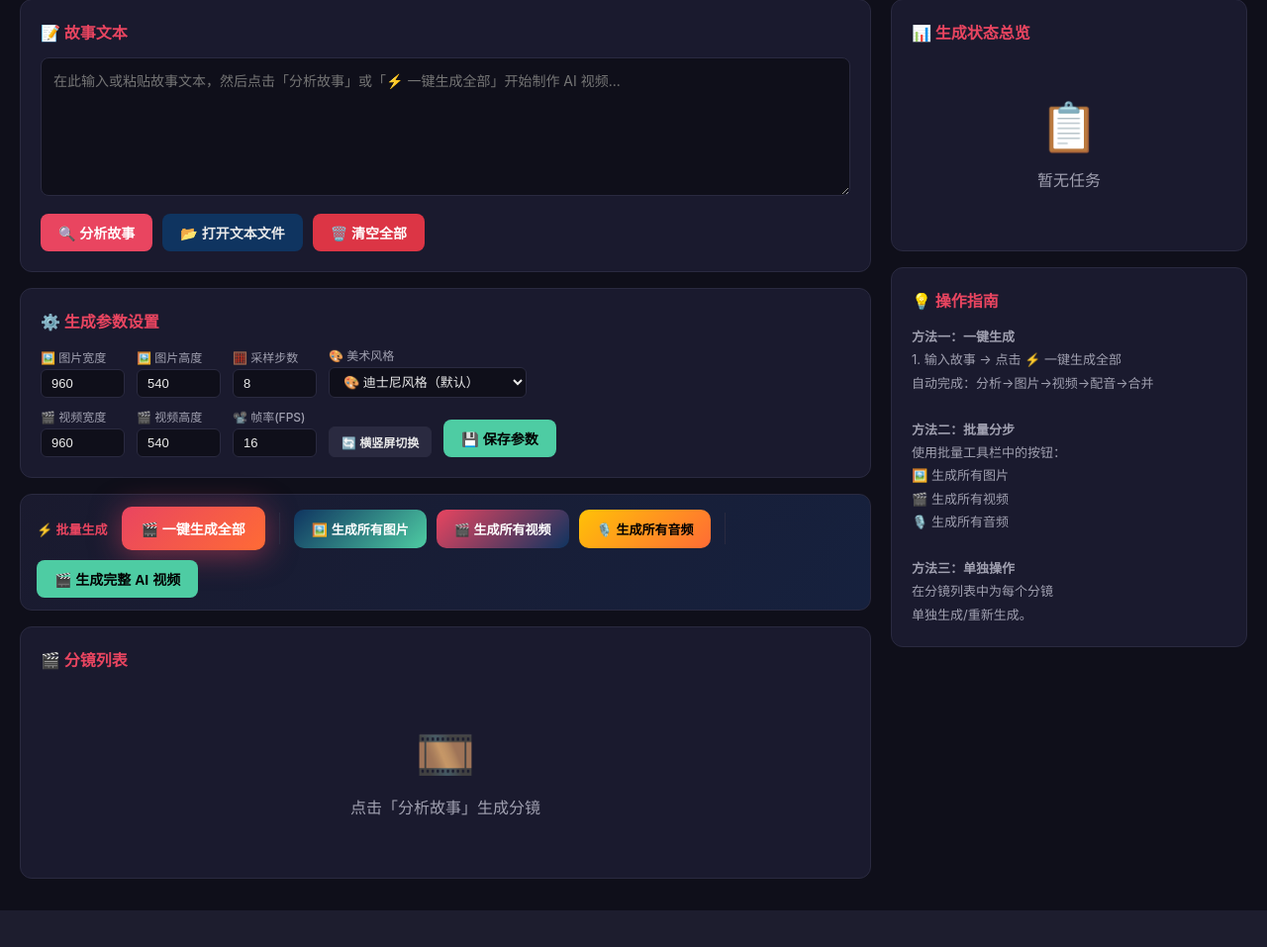
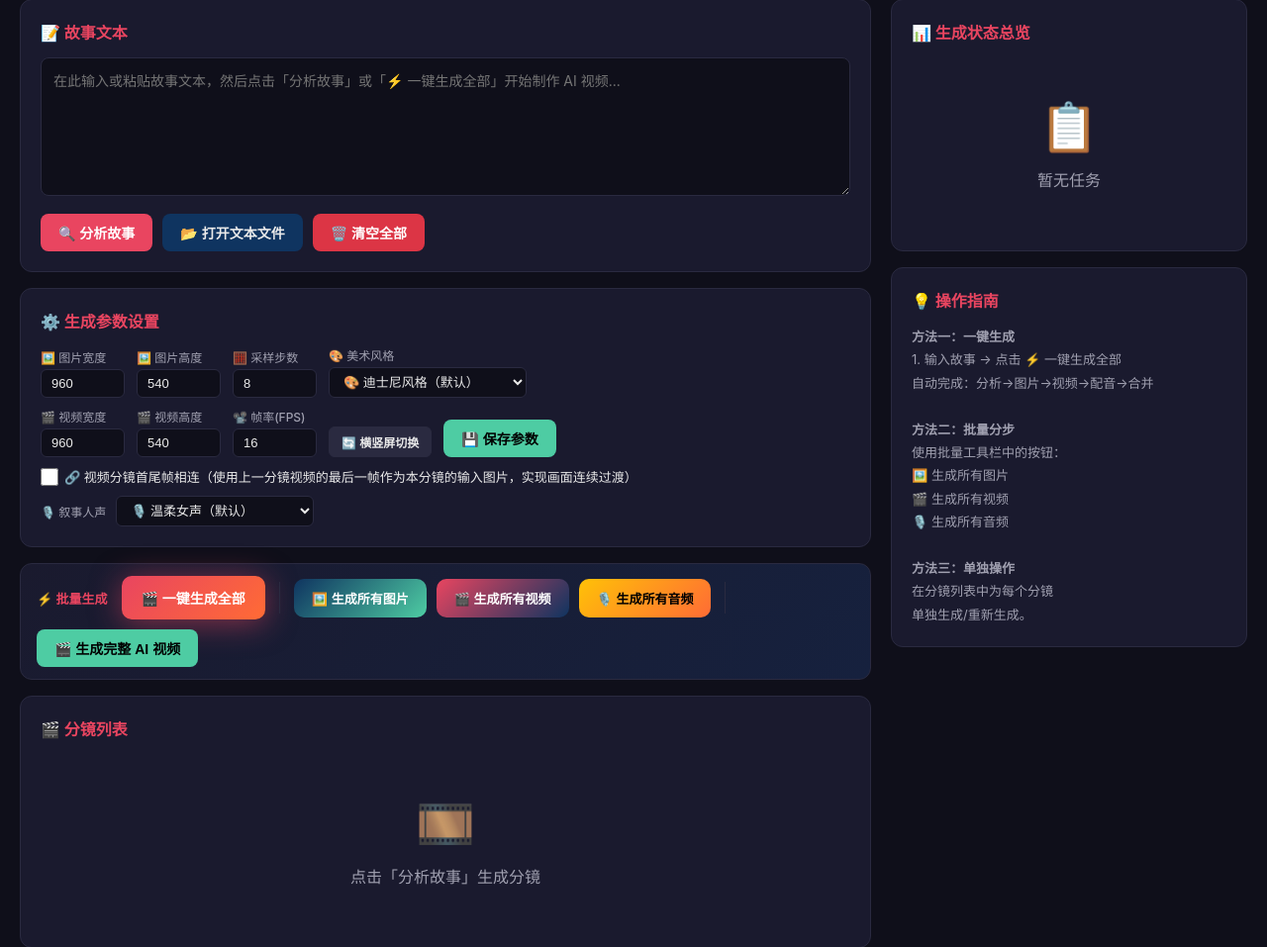
Before and after one commit to xlzhen-940218/AITextToVideo, a Flask app: page / in a window 1280 px wide. Shown: the part 107-1064 px from the top of the page at 99% size. Before the commit the page ends 1027 px from the top, so only its background shows below. Run offline with Flask 3, Linux system fonts and the light colour scheme.

Commit message:
新增视频首尾帧相连和多人配音

```diff
--- a/app.py
+++ b/app.py
@@ -34,6 +34,26 @@ CONFIG_FILE = "private_config.yaml"         # 私有 API Key 配置（不纳入
 INPUT_STORY_FILE = "story.txt"              # 输入故事文件
 OUTPUT_DIR = get("output_dir", "storyboard_output")
 COMFYUI_OUTPUT_DIR = get("comfyui.output_dir", r"F:\ComfyUI\output")
+
+# ================= 叙事人声音库（用于前端下拉菜单） =================
+NARRATOR_VOICES = [
+    {"value": "温柔女声", "label": "🎙️ 温柔女声（默认）"},
+    {"value": "知性旁白女", "label": "🎙️ 知性旁白女"},
+    {"value": "沉稳权威女", "label": "🎙️ 沉稳权威女"},
+    {"value": "温暖磁性女", "label": "🎙️ 温暖磁性女"},
+    {"value": "清甜推销女", "label": "🎙️ 清甜推销女"},
+    {"value": "欢脱元气女", "label": "🎙️ 欢脱元气女"},
+    {"value": "嗲甜台湾女", "label": "🎙️ 嗲甜台湾女"},
+    {"value": "浪漫风情女", "label": "🎙️ 浪漫风情女"},
+    {"value": "豪放可爱女", "label": "🎙️ 豪放可爱女"},
+    {"value": "暖心甜美女", "label": "🎙️ 暖心甜美女"},
+    {"value": "阳光自然女", "label": "🎙️ 阳光自然女"},
+    {"value": "沉稳男声", "label": "🎤 沉稳男声"},
+    {"value": "温暖元气男", "label": "🎤 温暖元气男"},
+    {"value": "睿智青年男", "label": "🎤 睿智青年男"},
+    {"value": "清朗明快男", "label": "🎤 清朗明快男"},
+    {"value": "阳光大男孩", "label": "🎤 阳光大男孩"},
+]
 
 # AI 模型参数
 CHUNK_MAX_LENGTH = get("ai.chunk_max_length", 3000)
@@ -294,7 +314,7 @@ def run_generate_image(shot_index, prompt_text, width, height, steps, seed=None)
 
 
 def run_generate_video(shot_index, image_filename, prompt_text, seed=None):
-    """后台线程：调用 image_to_video.py 生成视频"""
+    """后台线程：调用 image_to_video.py 生成视频（普通模式，每分镜单独用其图片生成）"""
     from image_to_video import generate_video
     try:
         if seed is None:
@@ -306,6 +326,97 @@ def run_generate_video(shot_index, image_filename, prompt_text, seed=None):
             v_width = project_state.get("video_width", DEFAULT_VIDEO_WIDTH)
             v_height = project_state.get("video_height", DEFAULT_VIDEO_HEIGHT)
             v_fps = project_state.get("fps", DEFAULT_FPS)
+        video_files = generate_video(
+            image_path=image_path, prompt_text=prompt_text, seed=seed,
+            width=v_width, height=v_height, duration=DEFAULT_DURATION, fps=v_fps, enable_turbo=True,
+        )
+        with state_lock:
+            if video_files:
+                output_files = []
+                for vf in video_files:
+                    src = os.path.join(COMFYUI_OUTPUT_DIR, vf)
+                    base_name = os.path.basename(vf)
+                    new_name = f"shot_{shot_index:02d}_video_{base_name}"
+                    dst = os.path.join(OUTPUT_DIR, new_name)
+                    try:
+                        if os.path.exists(src):
+                            shutil.copy2(src, dst)
+                            output_files.append(new_name)
+                        else:
+                            output_files.append(vf)
+                    except Exception:
+                        output_files.append(vf)
+                project_state["generated_videos"][shot_index] = output_files
+    except Exception as e:
+        print(f"[错误] 生成视频失败 (分镜 {shot_index}): {e}")
+
+
+def run_generate_video_with_frame_connection(shot_index, image_filename, prompt_text, seed=None):
+    """
+    视频分镜首尾帧相连模式：生成视频时使用上一个视频的尾帧作为输入图片。
+
+    对于第一个分镜（shot_index == 1 或最小分镜号），使用生成的图片生成视频。
+    对于后续分镜，先找上一个分镜的视频文件，提取其最后一帧作为本分镜的输入图片，
+    然后用该帧图片生成视频，实现画面连续过渡。
+    """
+    from image_to_video import generate_video
+    try:
+        if seed is None:
+            seed = random.randint(1, 99999999999)
+
+        with state_lock:
+            v_width = project_state.get("video_width", DEFAULT_VIDEO_WIDTH)
+            v_height = project_state.get("video_height", DEFAULT_VIDEO_HEIGHT)
+            v_fps = project_state.get("fps", DEFAULT_FPS)
+            shots = project_state["shots"]
+
+        # 获取所有分镜号并排序
+        shot_indices = sorted([s["shot_index"] for s in shots])
+        if not shot_indices:
+            print(f"[错误] 没有分镜数据")
+            return
+
+        # 判断当前分镜是否是第一个
+        current_idx = shot_indices.index(shot_index) if shot_index in shot_indices else -1
+        is_first_shot = (current_idx <= 0)
+
+        if is_first_shot:
+            # 第一个分镜：使用 AI 生成的图片作为输入
+            image_path = os.path.join(OUTPUT_DIR, image_filename)
+            if not os.path.exists(image_path):
+                image_path = os.path.join(COMFYUI_OUTPUT_DIR, image_filename)
+            print(f"  🎬 分镜 {shot_index}（首镜）：使用原始图片")
+        else:
+            # 后续分镜：找上一个分镜的视频，提取尾帧作为输入
+            prev_shot_index = shot_indices[current_idx - 1]
+            with state_lock:
+                prev_videos = project_state.get("generated_videos", {}).get(prev_shot_index, [])
+
+            if prev_videos:
+                prev_video_path = os.path.join(OUTPUT_DIR, prev_videos[0])
+                if not os.path.exists(prev_video_path):
+                    prev_video_path = os.path.join(COMFYUI_OUTPUT_DIR, prev_videos[0])
+
+                # 提取尾帧
+                frame_filename = f"shot_{shot_index:02d}_frame_connection.png"
+                frame_path = os.path.join(OUTPUT_DIR, frame_filename)
+                extracted = extract_video_last_frame(prev_video_path, frame_path)
+                if extracted:
+                    image_path = frame_path
+                    print(f"  🎬 分镜 {shot_index}：使用分镜 {prev_shot_index} 视频尾帧 → {frame_filename}")
+                else:
+                    # 提取失败，回退到原始图片
+                    image_path = os.path.join(OUTPUT_DIR, image_filename)
+                    if not os.path.exists(image_path):
+                        image_path = os.path.join(COMFYUI_OUTPUT_DIR, image_filename)
+                    print(f"  ⚠️ 分镜 {shot_index}：尾帧提取失败，回退到原始图片")
+            else:
+                # 上一个分镜没有视频，使用原始图片
+                image_path = os.path.join(OUTPUT_DIR, image_filename)
+                if not os.path.exists(image_path):
+                    image_path = os.path.join(COMFYUI_OUTPUT_DIR, image_filename)
+                print(f"  ⚠️ 分镜 {shot_index}：上一个分镜无视频，使用原始图片")
+
         video_files = generate_video(
             image_path=image_path, prompt_text=prompt_text, seed=seed,
             width=v_width, height=v_height, duration=DEFAULT_DURATION, fps=v_fps, enable_turbo=True,
@@ -344,6 +455,41 @@ def get_media_duration(media_path):
         return float(result.stdout.strip()) if result.stdout.strip() else 0
     except Exception:
         return 0
+
+
+def extract_video_last_frame(video_path, output_path):
+    """
+    从视频中提取最后一帧作为图片。
+
+    使用 FFmpeg 定位到视频末尾附近，提取一帧保存为 PNG。
+    返回 output_path 成功，None 失败。
+    """
+    if not os.path.exists(video_path):
+        print(f"[错误] 视频文件不存在: {video_path}")
+        return None
+    try:
+        # 先获取视频时长，然后定位到末尾附近
+        duration = get_media_duration(video_path)
+        if duration <= 0:
+            duration = 5  # fallback
+        seek_time = max(0, duration - 0.1)
+        cmd = [
+            'ffmpeg', '-y',
+            '-ss', str(seek_time),
+            '-i', video_path,
+            '-frames:v', '1',
+            '-q:v', '2',
+            output_path
+        ]
+        subprocess.run(cmd, stdout=subprocess.DEVNULL, stderr=subprocess.DEVNULL, check=True)
+        if os.path.exists(output_path):
+            print(f"  📸 已提取视频尾帧: {output_path}")
+            return output_path
+        else:
+            print(f"  ⚠️ 提取尾帧失败，输出文件不存在")
+    except Exception as e:
+        print(f"[错误] 提取视频尾帧失败: {e}")
+    return None
 
 
 def merge_shot_media(shot_index):
@@ -615,6 +761,11 @@ def get_styles():
     """返回所有可用的艺术风格列表"""
     return jsonify({"styles": ART_STYLES})
 
+@app.route('/api/narrator-voices', methods=['GET'])
+def get_narrator_voices():
+    """返回所有可用的叙事人声音列表"""
+    return jsonify({"voices": NARRATOR_VOICES})
+
 
 @app.route('/api/shots', methods=['GET'])
 
@@ -691,22 +842,39 @@ def generate_video():
     if not shot_index:
         return jsonify({"error": "缺少 shot_index"}), 400
     with state_lock:
+        shot = next((s for s in project_state["shots"] if s["shot_index"] == shot_index), None)
+        use_frame_connection = project_state.get("use_frame_connection", False)
+        image_files = project_state["generated_images"].get(shot_index, [])
+
+    if not shot:
+        return jsonify({"error": f"未找到分镜 {shot_index}"}), 404
+
+    # 首尾帧相连模式：非首镜不需要图片文件（使用上一分镜视频尾帧）
+    if not use_frame_connection:
         if shot_index not in project_state["generated_images"]:
             return jsonify({"error": f"分镜 {shot_index} 尚未生成图片"}), 400
-        image_files = project_state["generated_images"].get(shot_index, [])
-        shot = next((s for s in project_state["shots"] if s["shot_index"] == shot_index), None)
-    if not image_files:
-        return jsonify({"error": f"分镜 {shot_index} 无图片文件"}), 400
-    if not shot:
-        return jsonify({"error": f"未找到分镜 {shot_index}"}), 404
-    image_filename = image_files[0]
+        if not image_files:
+            return jsonify({"error": f"分镜 {shot_index} 无图片文件"}), 400
+        image_filename = image_files[0]
+    else:
+        image_filename = image_files[0] if image_files else ""
+
     prompt_text = shot.get("prompt", "")
-    thread = threading.Thread(
-        target=run_generate_video,
-        args=(shot_index, image_filename, prompt_text, seed), daemon=True
-    )
+    # 根据是否启用首尾帧相连模式选择不同的生成函数
+    if use_frame_connection:
+        thread = threading.Thread(
+            target=run_generate_video_with_frame_connection,
+            args=(shot_index, image_filename, prompt_text, seed), daemon=True
+        )
+        mode_msg = "（首尾帧相连模式）"
+    else:
+        thread = threading.Thread(
+            target=run_generate_video,
+            args=(shot_index, image_filename, prompt_text, seed), daemon=True
+        )
+        mode_msg = ""
     thread.start()
-    return jsonify({"message": f"分镜 {shot_index} 视频生成任务已启动", "shot_index": shot_index, "image": image_filename})
+    return jsonify({"message": f"分镜 {shot_index} 视频生成任务已启动{mode_msg}", "shot_index": shot_index, "image": image_filename})
 
 
 @app.route('/api/generate/status', methods=['GET'])
@@ -774,7 +942,9 @@ def generate_shot_dubbing_api():
 def _run_shot_dubbing(shot_index, text):
     from audio_dubbing import generate_shot_dubbing
     try:
-        mp3_file = generate_shot_dubbing(text=text, shot_index=shot_index)
+        with state_lock:
+            narrator_voice = project_state.get("narrator_voice", "温柔女声")
+        mp3_file = generate_shot_dubbing(text=text, shot_index=shot_index, narrator_voice=narrator_voice)
         if mp3_file:
             with state_lock:
                 if "shot_dubbing" not in project_state:
@@ -952,10 +1122,25 @@ def _run_batch_generate(story_text, art_style, target_shots=None):
     # ---- 步骤 2: 生成所有分镜的图片 ----
     print("\n" + "=" * 50)
     print("【步骤 2/5】生成所有分镜的图片...")
+
+    with state_lock:
+        use_frame_connection = project_state.get("use_frame_connection", False)
+
     from text_to_image import generate_images
 
     for idx, shot_data in enumerate(all_shots, 1):
         si = shot_data["shot_index"]
+
+        # 首尾帧相连模式：只生成第一个分镜的图片，后续分镜使用上一分镜视频尾帧
+        if use_frame_connection:
+            if idx > 1:
+                print(f"  🖼️ 分镜 {si} ({idx}/{len(all_shots)})... ⏭️ 首尾帧相连模式跳过（仅首镜需图片）")
+                # 为后续分镜创建占位空列表，以便视频生成步骤能识别
+                with state_lock:
+                    if si not in project_state["generated_images"]:
+                        project_state["generated_images"][si] = []
+                continue
+
         print(f"  🖼️ 分镜 {si} ({idx}/{len(all_shots)})...", end="", flush=True)
 
         prompt_text = shot_data.get("prompt", "")
@@ -987,6 +1172,10 @@ def _run_batch_generate(story_text, art_style, target_shots=None):
     print("【步骤 3/5】生成所有分镜的视频...")
     from image_to_video import generate_video
 
+    # use_frame_connection 已在步骤2中获取，这里直接复用
+    # 获取所有分镜号并排序
+    shot_indices = sorted([s["shot_index"] for s in all_shots])
+
     for idx, shot_data in enumerate(all_shots, 1):
         si = shot_data["shot_index"]
         image_files = project_state.get("generated_images", {}).get(si, [])
@@ -997,17 +1186,52 @@ def _run_batch_generate(story_text, art_style, target_shots=None):
 
         prompt_text = shot_data.get("prompt", "")
         image_filename = image_files[0]
-        image_path = os.path.join(OUTPUT_DIR, image_filename)
         v_width = project_state.get("video_width", DEFAULT_VIDEO_WIDTH)
         v_height = project_state.get("video_height", DEFAULT_VIDEO_HEIGHT)
         v_fps = project_state.get("fps", DEFAULT_FPS)
         v_seed = random.randint(1, 99999999999)
 
         try:
-            video_files = generate_video(
-                image_path=image_path, prompt_text=prompt_text, seed=v_seed,
-                width=v_width, height=v_height, duration=DEFAULT_DURATION, fps=v_fps, enable_turbo=True,
-            )
+            if use_frame_connection:
+                # 首尾帧相连模式
+                current_idx = shot_indices.index(si) if si in shot_indices else -1
+                is_first_shot = (current_idx <= 0)
+
+                if is_first_shot:
+                    # 第一个分镜：使用原始图片
+                    image_path = os.path.join(OUTPUT_DIR, image_filename)
+                    print(f"  🎬 分镜 {si}（首镜）：使用原始图片")
+                else:
+                    # 后续分镜：提取上一个视频的尾帧
+                    prev_shot_index = shot_indices[current_idx - 1]
+                    prev_videos = project_state.get("generated_videos", {}).get(prev_shot_index, [])
+                    if prev_videos:
+                        prev_video_path = os.path.join(OUTPUT_DIR, prev_videos[0])
+                        frame_filename = f"shot_{si:02d}_frame_connection.png"
+                        frame_path = os.path.join(OUTPUT_DIR, frame_filename)
+                        extracted = extract_video_last_frame(prev_video_path, frame_path)
+                        if extracted:
+                            image_path = frame_path
+                            print(f"  🎬 分镜 {si}：使用分镜 {prev_shot_index} 视频尾帧")
+                        else:
+                            image_path = os.path.join(OUTPUT_DIR, image_filename)
+                            print(f"  ⚠️ 分镜 {si}：尾帧提取失败，回退到原始图片")
+                    else:
+                        image_path = os.path.join(OUTPUT_DIR, image_filename)
+                        print(f"  ⚠️ 分镜 {si}：上一个分镜无视频，使用原始图片")
+
+                video_files = generate_video(
+                    image_path=image_path, prompt_text=prompt_text, seed=v_seed,
+                    width=v_width, height=v_height, duration=DEFAULT_DURATION, fps=v_fps, enable_turbo=True,
+                )
+            else:
+                # 普通模式：每个分镜使用其本身的图片
+                image_path = os.path.join(OUTPUT_DIR, image_filename)
+                video_files = generate_video(
+                    image_path=image_path, prompt_text=prompt_text, seed=v_seed,
+                    width=v_width, height=v_height, duration=DEFAULT_DURATION, fps=v_fps, enable_turbo=True,
+                )
+
             if video_files:
                 vf_output = []
                 for vf in video_files:
@@ -1036,6 +1260,9 @@ def _run_batch_generate(story_text, art_style, target_shots=None):
     print("【步骤 4/5】生成所有分镜的配音...")
     from audio_dubbing import generate_shot_dubbing
 
+    with state_lock:
+        narrator_voice = project_state.get("narrator_voice", "温柔女声")
+
     for idx, shot_data in enumerate(all_shots, 1):
         si = shot_data["shot_index"]
         print(f"  🎙️ 分镜 {si} ({idx}/{len(all_shots)})...", end="", flush=True)
@@ -1047,7 +1274,7 @@ def _run_batch_generate(story_text, art_style, target_shots=None):
             continue
 
         try:
-            mp3_file = generate_shot_dubbing(text=dubbing_text, shot_index=si)
+            mp3_file = generate_shot_dubbing(text=dubbing_text, shot_index=si, narrator_voice=narrator_voice)
             if mp3_file:
                 with state_lock:
                     if "shot_dubbing" not in project_state:
@@ -1157,6 +1384,8 @@ def settings():
                 "fps": project_state.get("fps", DEFAULT_FPS),
                 "style": project_state.get("art_style", ""),
                 "shots": project_state.get("shots_count", DEFAULT_SHOTS_COUNT),
+                "use_frame_connection": project_state.get("use_frame_connection", False),
+                "narrator_voice": project_state.get("narrator_voice", "温柔女声"),
             })
     data = request.get_json(silent=True) or {}
     with state_lock:
@@ -1164,7 +1393,8 @@ def settings():
             sn = {"image_width": "image_width", "image_height": "image_height",
                   "video_width": "video_width", "video_height": "video_height",
                   "duration": "duration", "fps": "fps", "style": "art_style",
-                  "steps": "steps", "shots": "shots_count"}
+                  "steps": "steps", "shots": "shots_count", "use_frame_connection": "use_frame_connection",
+                  "narrator_voice": "narrator_voice"}
             if k in sn:
                 project_state[sn[k]] = v
     return jsonify({"message": "设置已保存"})
--- a/templates/index.html
+++ b/templates/index.html
@@ -294,6 +294,20 @@
           <button class="btn btn-switch" onclick="toggleOrientation()" title="点击切换横屏/竖屏">🔄 横竖屏切换</button>
           <button class="btn btn-success" onclick="saveSettings()">💾 保存参数</button>
         </div>
+        <div class="settings-row" style="margin-top:10px;">
+          <div class="field" style="flex-direction:row;align-items:center;gap:8px;">
+            <label style="cursor:pointer;display:flex;align-items:center;gap:6px;user-select:none;">
+              <input type="checkbox" id="use-frame-connection" style="width:18px;height:18px;cursor:pointer;accent-color:var(--accent);">
+              <span style="font-size:13px;color:var(--text);">🔗 视频分镜首尾帧相连（使用上一分镜视频的最后一帧作为本分镜的输入图片，实现画面连续过渡）</span>
+            </label>
+          </div>
+        </div>
+        <div class="settings-row" style="margin-top:10px;">
+          <div class="field" style="flex-direction:row;align-items:center;gap:10px;flex-wrap:wrap;">
+            <label style="font-size:12px;color:var(--text2);font-weight:500;">🎙️ 叙事人声</label>
+            <select id="narrator-voice" style="background:var(--bg);color:var(--text);border:1px solid var(--border);border-radius:6px;padding:6px 10px;font-size:13px;min-width:200px;"></select>
+          </div>
+        </div>
       </div>
 
       <!-- Generation Toolbar -->
@@ -476,6 +490,8 @@ async function saveSettings() {
       video_width: parseInt(document.getElementById('video-width').value),
       video_height: parseInt(document.getElementById('video-height').value),
       fps: parseInt(document.getElementById('fps').value),
+      use_frame_connection: document.getElementById('use-frame-connection').checked,
+      narrator_voice: document.getElementById('narrator-voice').value,
     });
     toast('✅ 设置已保存', 'success');
   } catch (e) { toast('❌ 保存失败: ' + e.message, 'error'); }
@@ -490,8 +506,26 @@ async function loadSettings() {
     document.getElementById('video-width').value = data.video_width || 960;
     document.getElementById('video-height').value = data.video_height || 540;
     document.getElementById('fps').value = data.fps || 16;
+    document.getElementById('use-frame-connection').checked = data.use_frame_connection === true;
+    if (data.narrator_voice && document.getElementById('narrator-voice').querySelector(`option[value="${data.narrator_voice}"]`)) {
+      document.getElementById('narrator-voice').value = data.narrator_voice;
+    }
   } catch (e) { console.error('加载设置失败:', e); }
 }
+
+// ================= 首尾帧相连开关自动保存 =================
+document.addEventListener('change', function(e) {
+  if (e.target && e.target.id === 'use-frame-connection') {
+    saveSettings();
+  }
+});
+
+// ================= 叙事人声切换自动保存 =================
+document.addEventListener('change', function(e) {
+  if (e.target && e.target.id === 'narrator-voice') {
+    saveSettings();
+  }
+});
 
 // ================= 分析故事 =================
 async function analyzeStory() {
@@ -1115,9 +1149,23 @@ function clearAll() {
   if (batchPollTimer) { clearInterval(batchPollTimer); batchPollTimer = null; }
 }
 
+// ================= 叙事人声列表加载 =================
+async function loadNarratorVoices() {
+  try {
+    const data = await apiCall('GET', '/narrator-voices');
+    const select = document.getElementById('narrator-voice');
+    select.innerHTML = data.voices.map(v =>
+      `<option value="${v.value}">${v.label}</option>`
+    ).join('');
+    const settings = await apiCall('GET', '/settings');
+    if (settings.narrator_voice) select.value = settings.narrator_voice;
+  } catch (e) { console.error('加载叙事人声列表失败:', e); }
+}
+
 // ================= 初始化 =================
 loadStyles();
 loadSettings();
+loadNarratorVoices();
 checkHealth();
 setInterval(checkHealth, 30000);
 
```
Also changed, not shown: audio_dubbing.py (+51 -5 lines), README.md.
